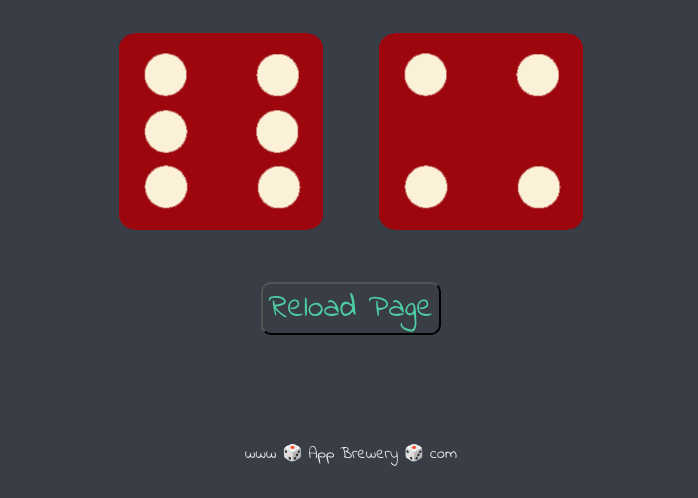
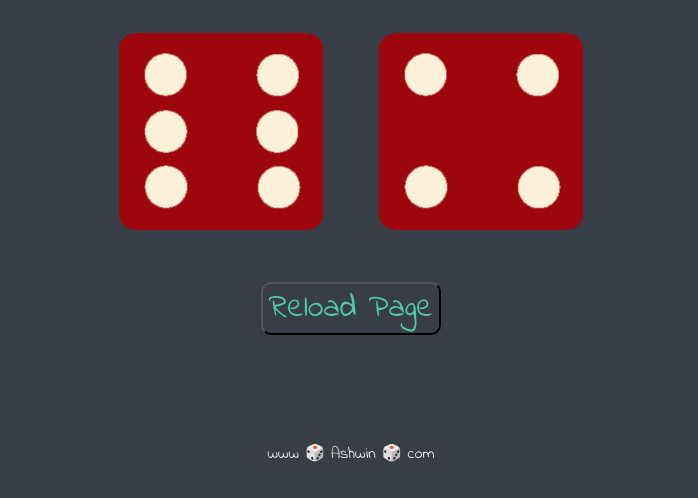
Before and after one commit to ashwin-30/ashwin, a plain HTML site: page index.html in a window 1280 px wide. Shown: the part 302-800 px from the top of the page, without its empty margins (289-987 px from the left). Drawn offline with Linux system fonts and the light colour scheme.

Commit message:
remaned  dicee.html -> index.html

```diff
--- a/dicee.html
+++ b/index.html
@@ -35,6 +35,6 @@
   }
   </script>
   <footer>
-    www 🎲 App Brewery 🎲 com
+    www 🎲 Ashwin 🎲 com
   </footer>
 </html>
```
